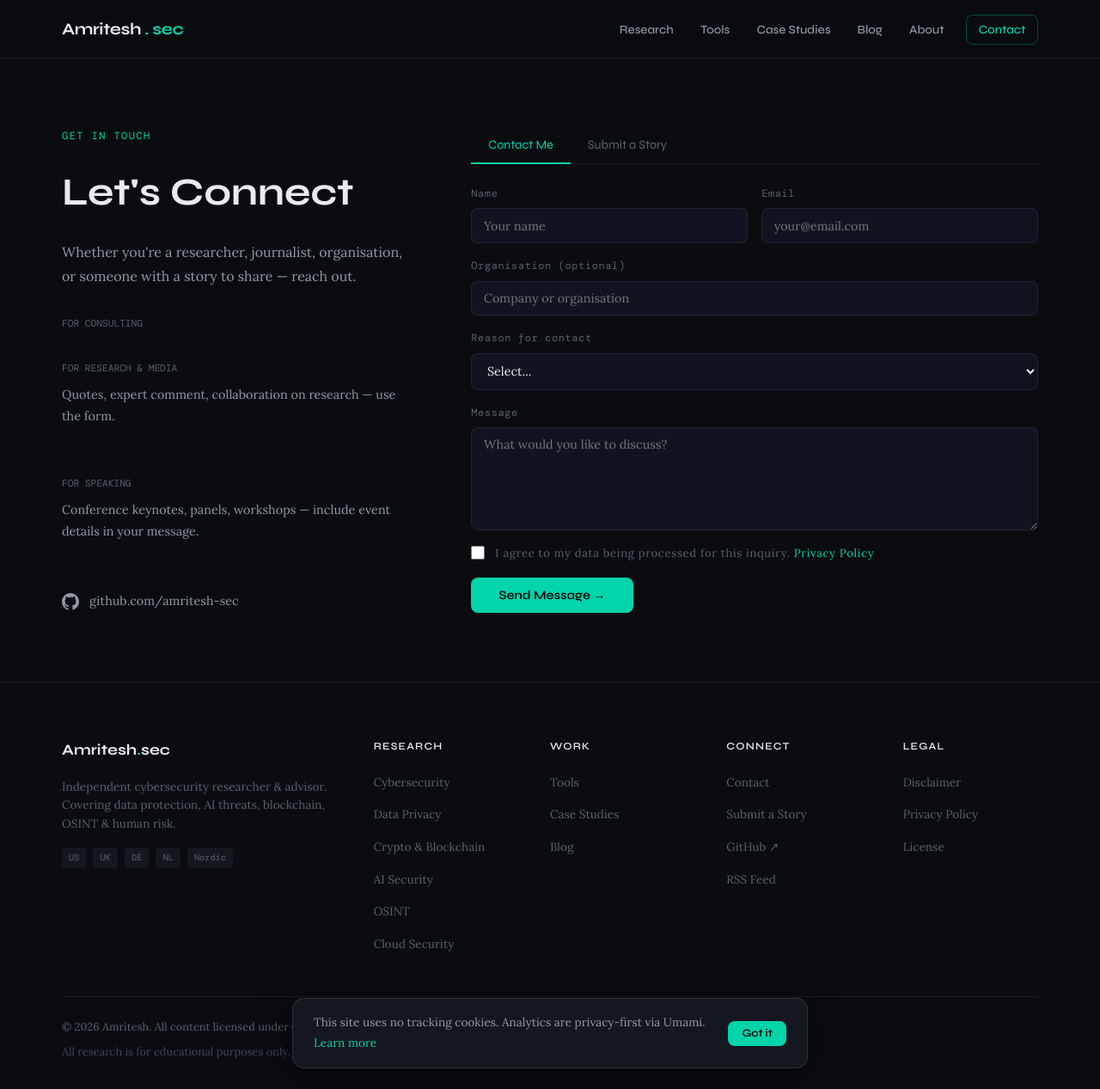
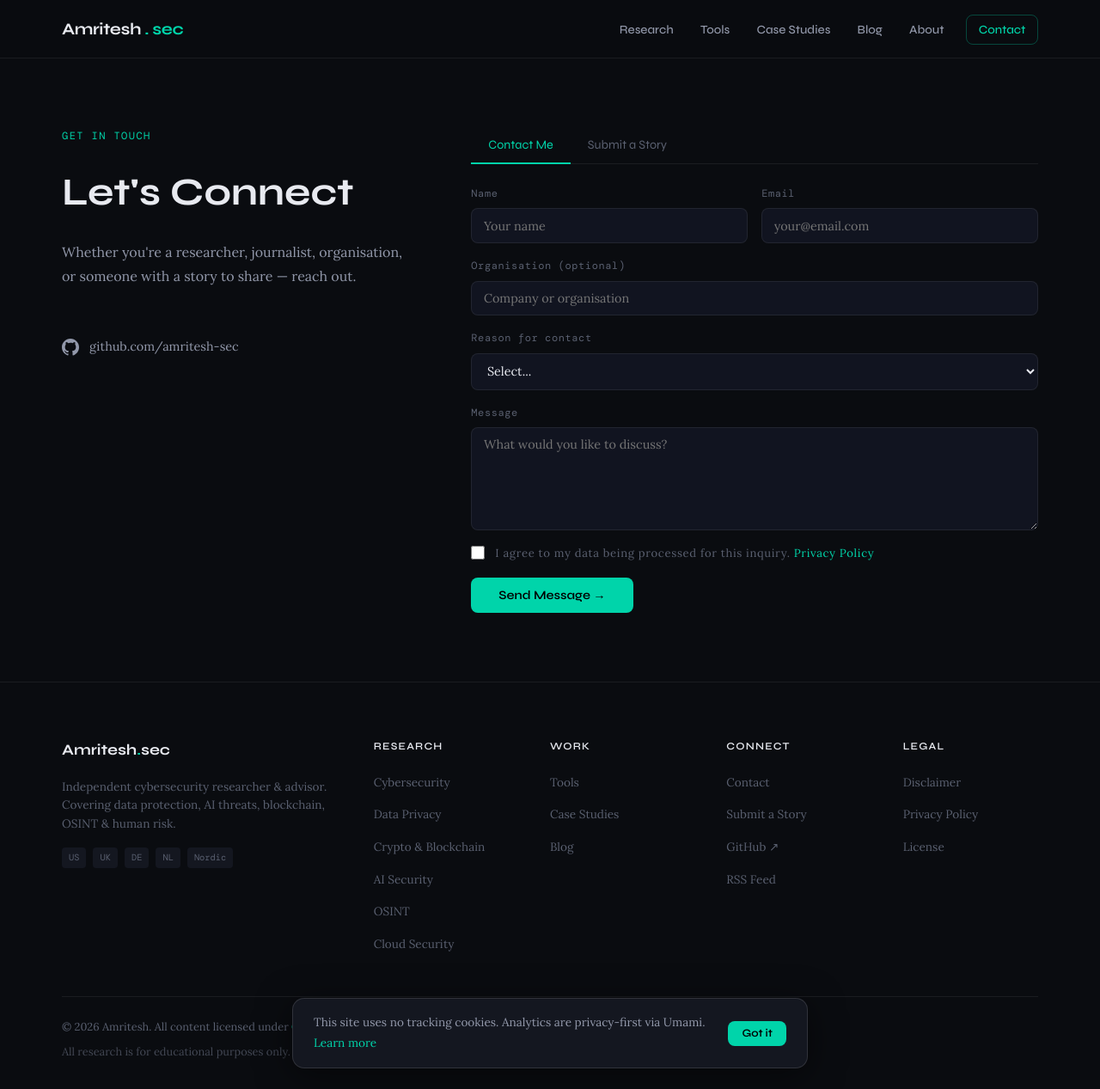
Before and after one commit to amritesh-sec/amritesh-sec.github.io, a Jekyll site: the page built from contact.md, in a window 1280 px wide and 1267 px high. Shown: the whole window at 86% size. Built offline with Jekyll 4.4.1, drawn with Linux system fonts in a browser that asks for light colours; some web fonts are replaced.

Commit message:
Update contact.md

```diff
--- a/contact.md
+++ b/contact.md
@@ -16,8 +16,8 @@ permalink: /contact/
 
       <div style="margin-top:2rem;display:flex;flex-direction:column;gap:1.5rem;">
         <div>
-          <p style="font-family:var(--font-mono);font-size:0.7rem;color:var(--text-3);margin-bottom:0.5rem;">FOR CONSULTING</p>
-          <!-- <p style="font-size:0.9rem;color:var(--text-2);">Cybersecurity advisory, GRC, data protection, AI security assessments — visit <a href="https://nordvaultsec.github.io">NordVault Security</a>.</p>  -->
+           <!--<p style="font-family:var(--font-mono);font-size:0.7rem;color:var(--text-3);margin-bottom:0.5rem;">FOR CONSULTING</p>
+          <p style="font-size:0.9rem;color:var(--text-2);">Cybersecurity advisory, GRC, data protection, AI security assessments — visit <a href="https://nordvaultsec.github.io">NordVault Security</a>.</p>
         </div>
         <div>
           <p style="font-family:var(--font-mono);font-size:0.7rem;color:var(--text-3);margin-bottom:0.5rem;">FOR RESEARCH & MEDIA</p>
@@ -25,7 +25,7 @@ permalink: /contact/
         </div>
         <div>
           <p style="font-family:var(--font-mono);font-size:0.7rem;color:var(--text-3);margin-bottom:0.5rem;">FOR SPEAKING</p>
-          <p style="font-size:0.9rem;color:var(--text-2);">Conference keynotes, panels, workshops — include event details in your message.</p>
+          <p style="font-size:0.9rem;color:var(--text-2);">Conference keynotes, panels, workshops — include event details in your message.</p> -->
         </div>
         <div>
           <a href="https://github.com/amritesh-sec" target="_blank" rel="noopener" class="contact-link">
```
